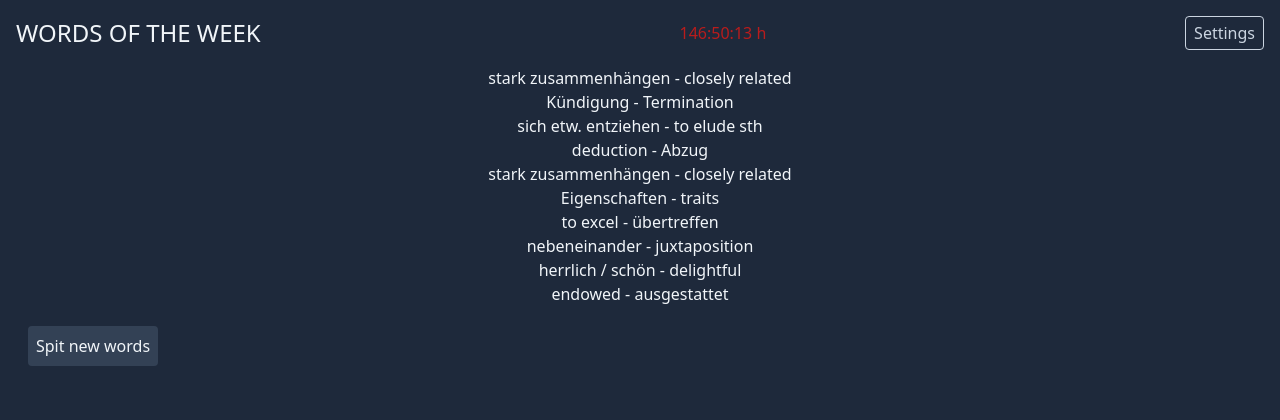
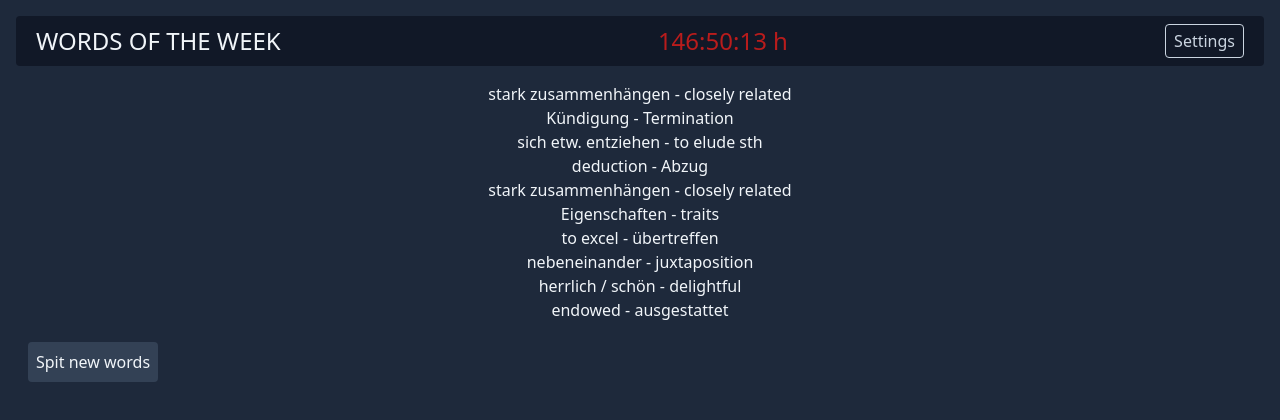
Before and after one commit to timonpalm/words-of-the-week, a Next.js app: page / in a window 1280 px wide. Shown: the top 420 px of the page. Built offline with nearby package versions, Linux system fonts and the light colour scheme.

Commit message:
better layout

```diff
--- a/src/app/components/countdown.js
+++ b/src/app/components/countdown.js
@@ -28,6 +28,6 @@ export default function Countdown({ targetTime}) {
     }, [])
 
     return (
-        <span className='text-red-700 text-'>{hours}:{minutes}:{seconds} h</span>
+        <span className='text-red-700 mx-5 text-2xl'>{hours}:{minutes}:{seconds} h</span>
     )
 }
--- a/src/app/globals.css
+++ b/src/app/globals.css
@@ -1,3 +1,16 @@
 @tailwind base;
 @tailwind components;
 @tailwind utilities;
+
+header{
+    display: flex;
+    justify-content: space-between;
+    place-items: center;
+    margin-bottom: 1rem;
+    background-color: rgb(17 24 39);
+    padding-left: 1.25rem;
+    padding-right: 1.25rem;
+    padding-top: 0.5rem;
+    padding-bottom: 0.5rem;
+    border-radius: 0.25rem;
+}
--- a/src/app/page.js
+++ b/src/app/page.js
@@ -26,8 +26,10 @@ export default async function Home() {
   const vocabulary = create_vocabulary();
   var initWords = await getWords(vocabulary);
 
+  //flex justify-between items-center mb-4 bg-slate-900 px-5 py-2 rounded
+
   return <>
-    <header className="flex justify-between items-center mb-4">
+    <header>
       <h1 className="text-2xl">WORDS OF THE WEEK</h1>
       <Countdown></Countdown>
       <Link className="border border-slate-300 text-slate-300 px-2 py-1 rounded hover:bg-slate-700 focus-within:bg-slate-700 outline-none" href="/settings">
--- a/src/app/settings/page.js
+++ b/src/app/settings/page.js
@@ -4,7 +4,7 @@ export default function Settings() {
     //const words = getWords();
 
     return <>
-      <header className="flex justify-between items-center mb-4">
+      <header>
         <h1 className="text-2xl">Settings</h1>
         <Link className="border border-slate-300 text-slate-300 px-2 py-1 rounded hover:bg-slate-700 focus-within:bg-slate-700 outline-none" href="/">
         back
```
